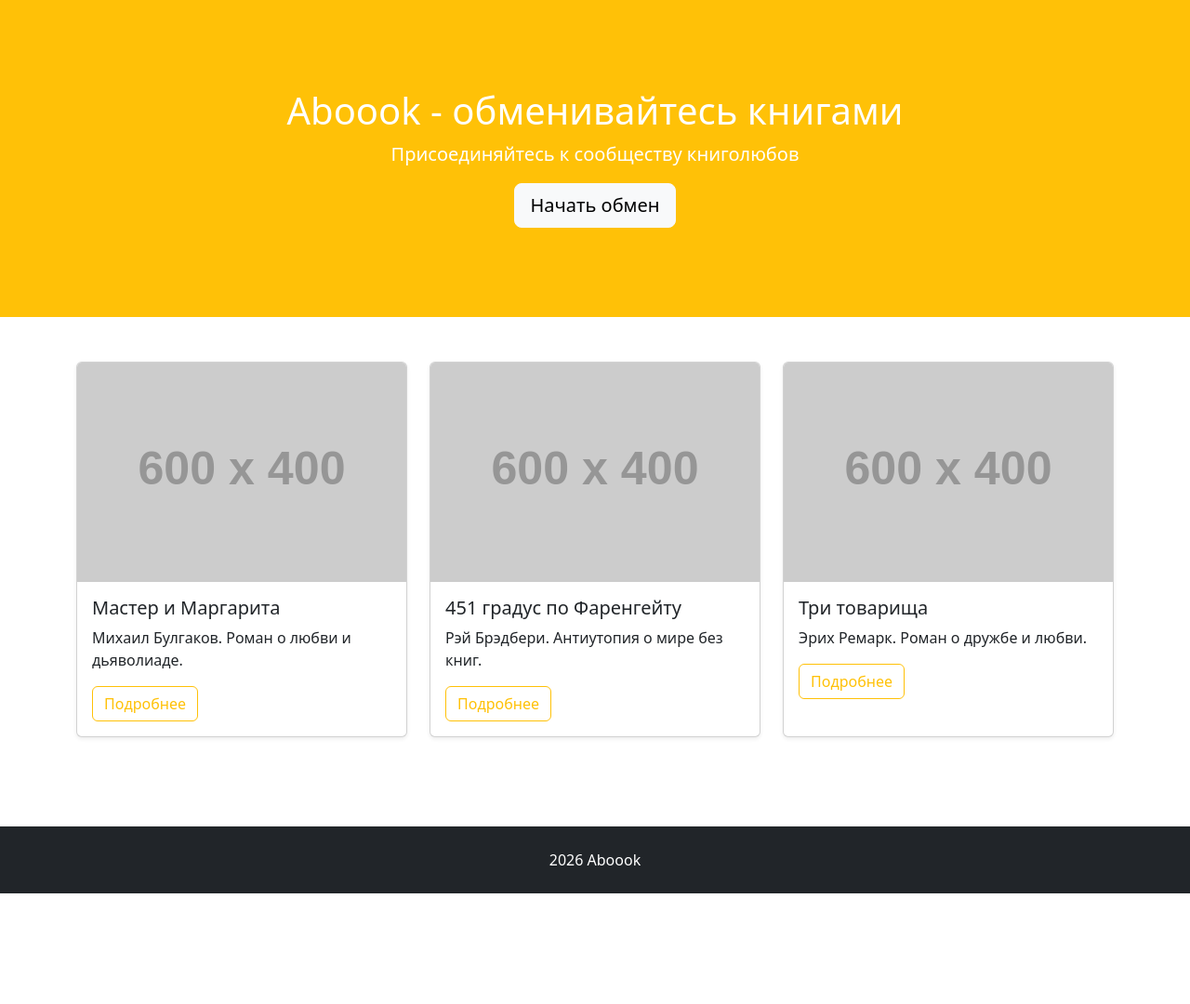
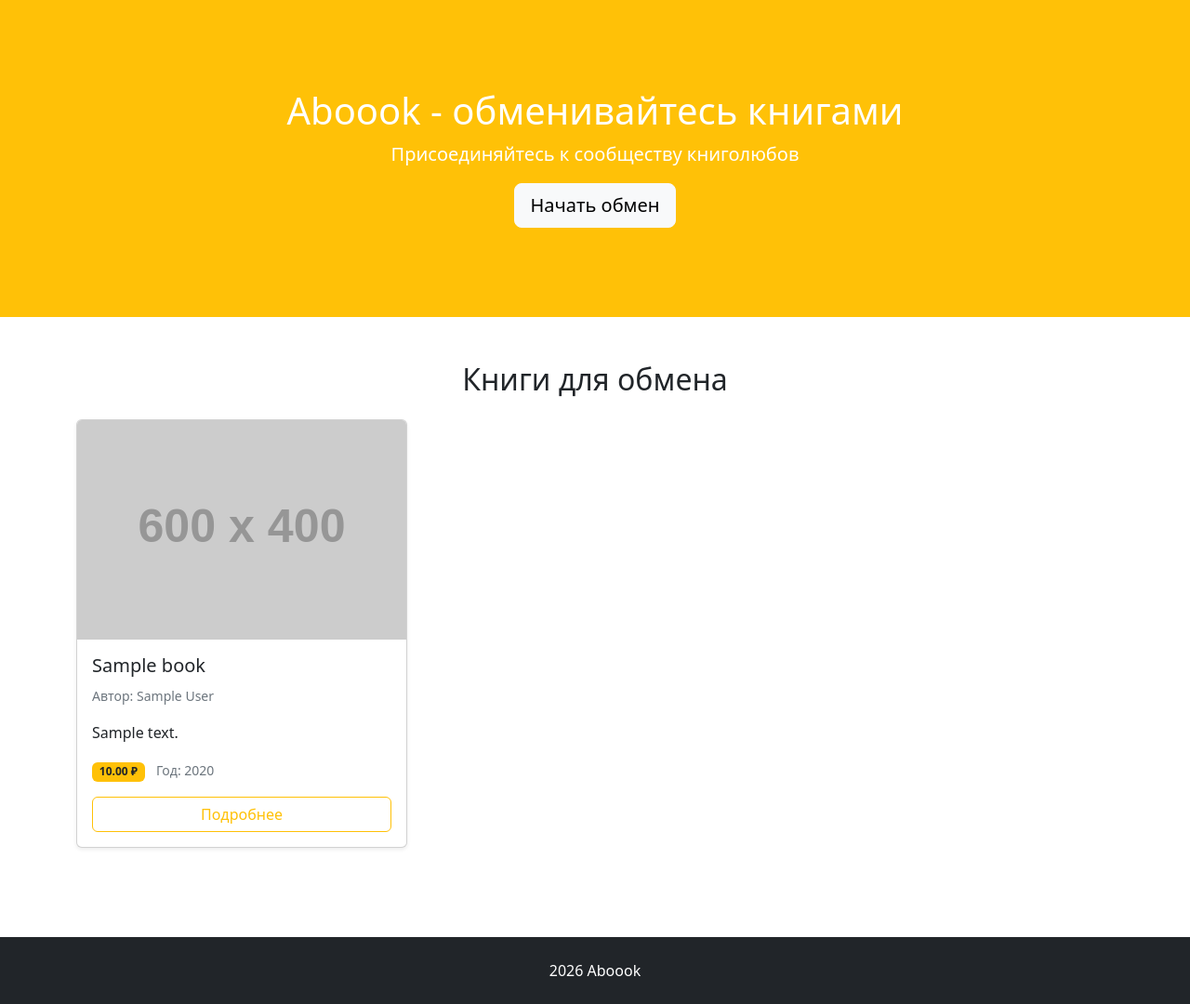
Before and after one commit to leak2211/web_project, a Django app: page / in a window 1280 px wide. Shown: the part 57-1137 px from the top of the page at 93% size. Before the commit the page ends 1018 px from the top, so only its background shows below. Run offline with Django 5.2, Linux system fonts and the light colour scheme; tables that the repository leaves empty hold one stand-in row (values such as "Sample post"); some libraries are stand-ins or nearby versions.

Commit message:
Task 6 ready.

```diff
--- a/Aboook/templates/Aboook/index.html
+++ b/Aboook/templates/Aboook/index.html
@@ -12,37 +12,45 @@
     </section>
 
     <div class="container my-5">
+        <h2 class="text-center mb-4">Книги для обмена</h2>
+
         <div class="row g-4">
-            <div class="col-12 col-md-6 col-lg-4">
-                <div class="card h-100 shadow-sm">
-                    <img src="https://placehold.co/600x400/2c3e50/ffffff?text=Мастер+и+Маргарита" class="card-img-top" alt="Книга">
-                    <div class="card-body">
-                        <h5 class="card-title">Мастер и Маргарита</h5>
-                        <p class="card-text">Михаил Булгаков. Роман о любви и дьяволиаде.</p>
-                        <a href="#" class="btn btn-outline-warning">Подробнее</a>
+            {% for book in books %}
+                <div class="col-12 col-md-6 col-lg-4">
+                    <div class="card h-100 shadow-sm">
+                        <img src="https://placehold.co/600x400/2c3e50/ffffff?text={{ book.title|urlencode }}"
+                             class="card-img-top"
+                             alt="{{ book.title }}">
+                        <div class="card-body d-flex flex-column">
+                            <h5 class="card-title">{{ book.title }}</h5>
+                            <p class="card-text text-secondary">
+                                <small>Автор: {{ book.author }}</small>
+                            </p>
+                            <p class="card-text">
+                                {{ book.description|truncatewords:20 }}
+                            </p>
+                            <p class="card-text">
+                                {% if book.price == 0 %}
+                                    <span class="badge bg-success">Бесплатный обмен</span>
+                                {% else %}
+                                    <span class="badge bg-warning text-dark">{{ book.price }} ₽</span>
+                                {% endif %}
+                                <small class="text-secondary ms-2">Год: {{ book.year }}</small>
+                            </p>
+                            <div class="mt-auto">
+                                <a href="#" class="btn btn-outline-warning w-100">Подробнее</a>
+                            </div>
+                        </div>
                     </div>
                 </div>
-            </div>
-            <div class="col-12 col-md-6 col-lg-4">
-                <div class="card h-100 shadow-sm">
-                    <img src="https://placehold.co/600x400/34495e/f1c40f?text=451+градус" class="card-img-top" alt="Книга">
-                    <div class="card-body">
-                        <h5 class="card-title">451 градус по Фаренгейту</h5>
-                        <p class="card-text">Рэй Брэдбери. Антиутопия о мире без книг.</p>
-                        <a href="#" class="btn btn-outline-warning">Подробнее</a>
+            {% empty %}
+                <div class="col-12">
+                    <div class="alert alert-info text-center py-5">
+                        <h4>К сожалению, книг пока нет</h4>
+                        <p>Заходите позже! Мы постоянно пополняем нашу библиотеку.</p>
                     </div>
                 </div>
-            </div>
-            <div class="col-12 col-md-6 col-lg-4">
-                <div class="card h-100 shadow-sm">
-                    <img src="https://placehold.co/600x400/1abc9c/2c3e50?text=Три+товарища" class="card-img-top" alt="Книга">
-                    <div class="card-body">
-                        <h5 class="card-title">Три товарища</h5>
-                        <p class="card-text">Эрих Ремарк. Роман о дружбе и любви.</p>
-                        <a href="#" class="btn btn-outline-warning">Подробнее</a>
-                    </div>
-                </div>
-            </div>
+            {% endfor %}
         </div>
     </div>
 {% endblock %}
--- a/Aboook/views.py
+++ b/Aboook/views.py
@@ -1,9 +1,13 @@
 from django.shortcuts import render
+from .models import Book
 
 def index(request):
+    books = Book.objects.all()
+
     context = {
         'title': 'Главная страница',
         'welcome_text': 'Aboook - обменивайтесь книгами',
+        'books': books,
     }
     return render(request, 'Aboook/index.html', context)
 
```
